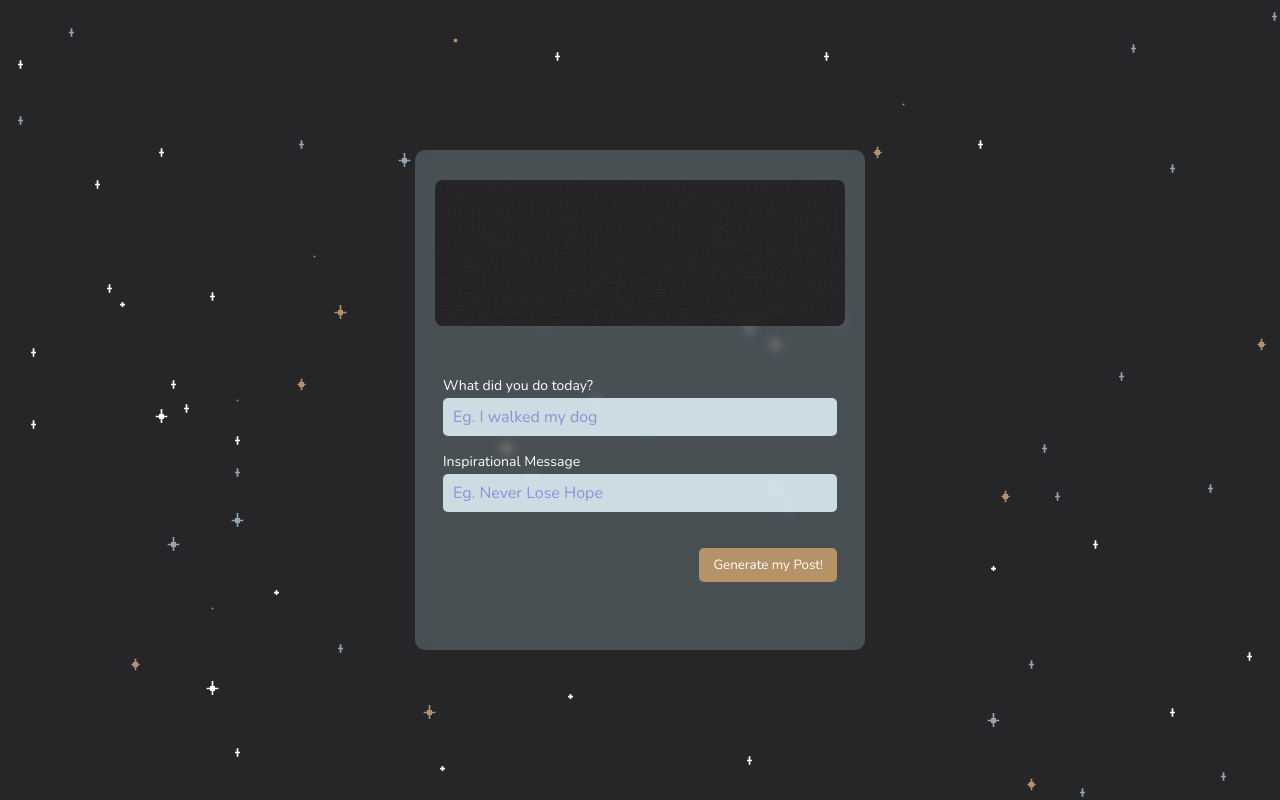
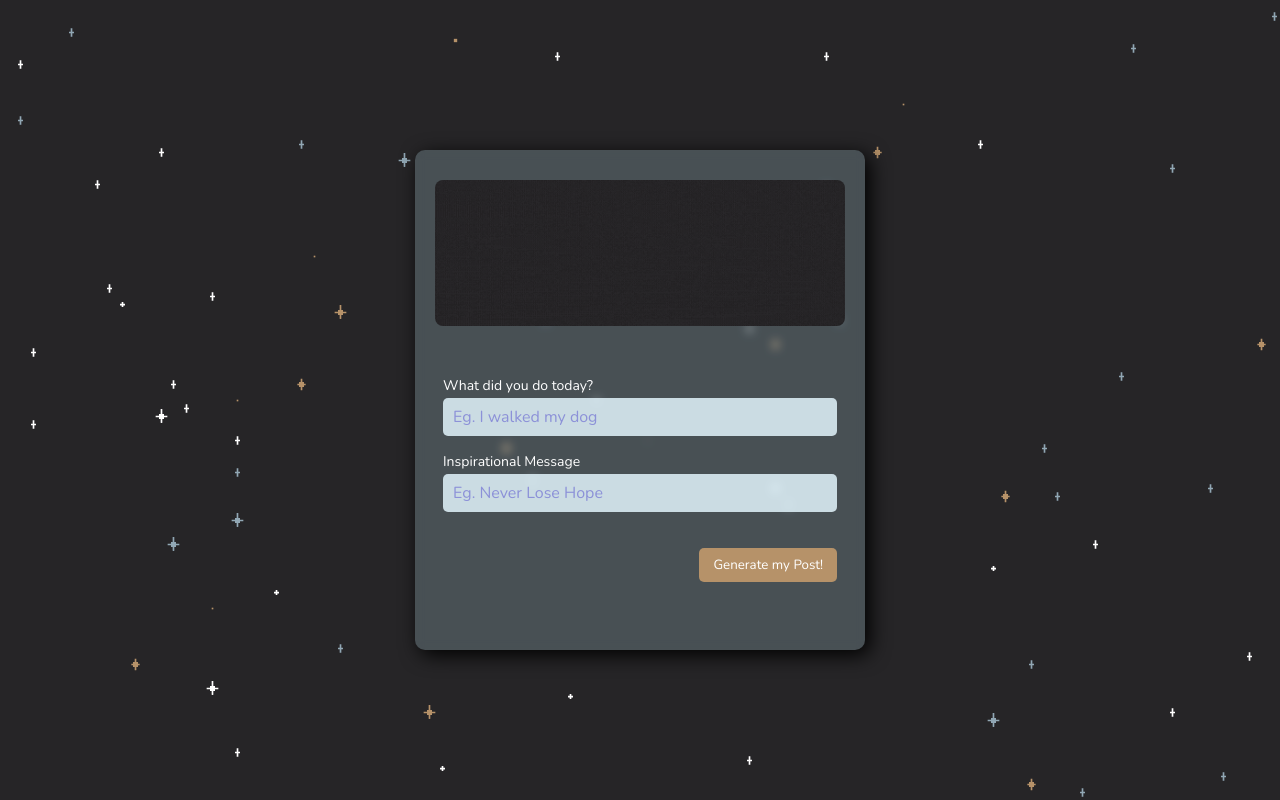
Before and after one commit to SahilChoudhary22/viral-post-generator, a plain HTML site: page index.html in a window 1280 px wide. Drawn offline with nearby package versions, Linux system fonts and the light colour scheme.

Commit message:
minor changes

```diff
--- a/index.css
+++ b/index.css
@@ -18,7 +18,7 @@ input, textarea, button {
 .wrapper {
     width: 100%;
     height: 100vh;
-    color: #fae881;
+    color: black;
     overflow:hidden;
 }
 
@@ -51,6 +51,7 @@ form {
     backdrop-filter: blur(5px);
     background-color: rgba(158, 189, 199, 0.288);
     overflow: hidden;
+    box-shadow: 5px 5px 20px;
 }
 
 
@@ -81,7 +82,13 @@ label {
 .button_wrapper {
     display: flex;
     justify-content: flex-end;
+
 }
+
+/* .submit_button {
+    color: #f9f9f9;
+    box-shadow: 0 0 10px 5px;
+} */
 
 button {
     padding: 8px 14px;
--- a/index.html
+++ b/index.html
@@ -7,9 +7,10 @@
     <link rel="stylesheet" href="index.css">
     <script src="https://ajax.googleapis.com/ajax/libs/jquery/3.5.1/jquery.min.js"></script>
     <link rel="stylesheet" href="https://fonts.googleapis.com/css2?family=Nunito:wght@300&display=swap">
+    <link rel="icon" type="image/x-icon" href="favicon.png">
     <script src="index.js"></script>
 
-    <title>Document</title>
+    <title>Viral Post Generator - FC</title>
 </head>
 <body>
 
@@ -143,5 +144,3 @@
 </script>
 </body>
 </html>
-
-<!-- PAYTM_STATUS_URL = https://business.paytm.com/docs/api/disburse-status-query-api/ -->
```
Also changed, not shown: favicon.png (added).
